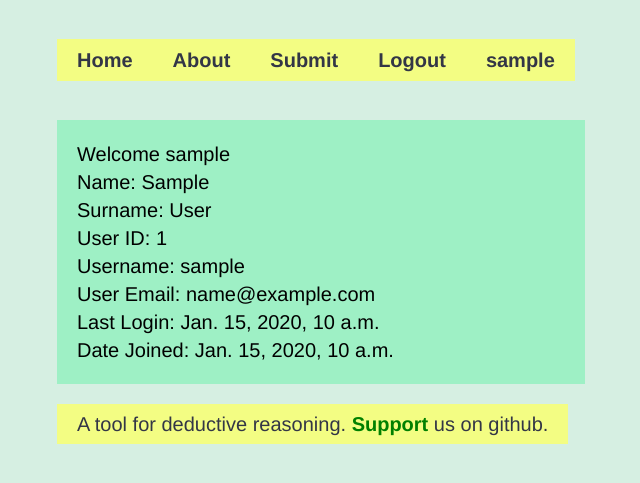
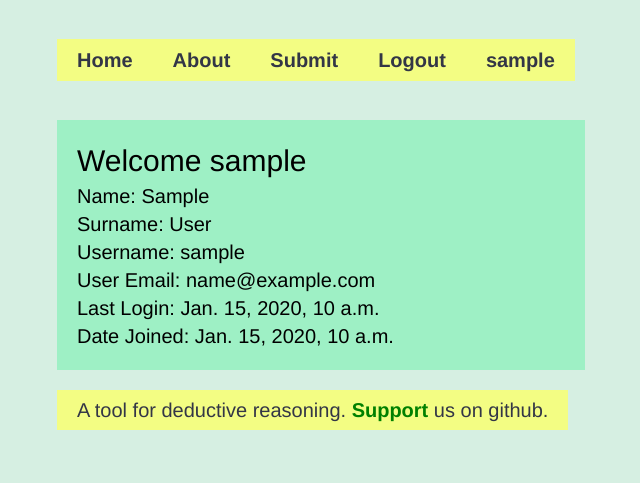
Before and after one commit to lyk2018-python/deductive-reasoning, a Django app: page /accounts/profile/ in a window 1280 px wide. Shown: the part 105-588 px from the top of the page, without its empty margins (143-783 px from the left). Run offline with Django 3.2, Linux system fonts and the light colour scheme; a user stored in the database is signed in; tables that the repository leaves empty hold one stand-in row (values such as "Sample post").

Commit message:
fix user detail

```diff
--- a/deductivereasoning/static/layout/styles/base.css
+++ b/deductivereasoning/static/layout/styles/base.css
@@ -288,3 +288,7 @@ a {
   color: green;
   font-weight: 600;
 }
+
+.welcome {
+  font-size: 30px;
+}
--- a/deductivereasoning/templates/accounts/dashboard.html
+++ b/deductivereasoning/templates/accounts/dashboard.html
@@ -4,13 +4,13 @@
 
 {% block content %}
   <div class="box dashboard">
-    <h2>Welcome {{ user.username }}</h2>
-    Name: {{ user.first_name }}
-    <br>
-    Surname: {{ user.last_name }}
-    <br>
-    User ID: {{ user.id }}
-    <br>
+    <h1 class="welcome">Welcome {{ user.username }}</h1>
+    {% if user.first_name and user.last_name %}
+      Name: {{ user.first_name }}
+      <br>
+      Surname: {{ user.last_name }}
+      <br>
+    {% endif %}
     Username: {{ user.username }}
     <br>
     User Email: {{ user.email }}
```
Also changed, not shown: deductivereasoning/templates/home.html (+4 -3 lines).
